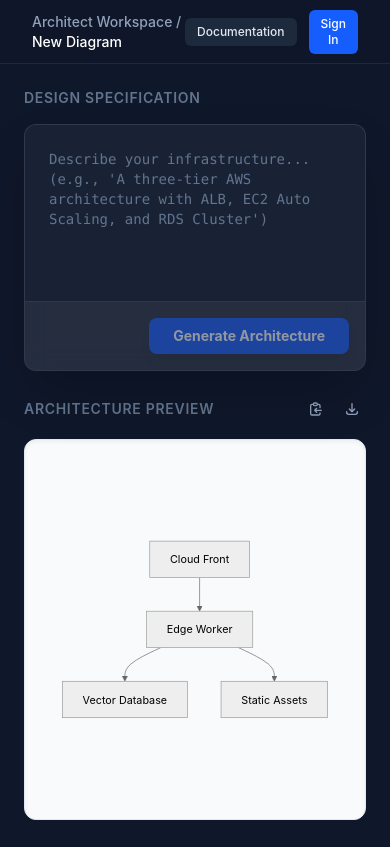
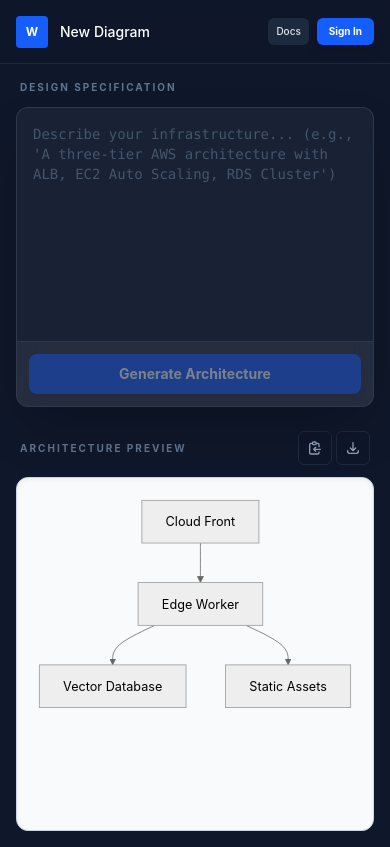
Before and after one commit to bantu-the-bot/way2go.cloud, a React (Vite) app: page / in a window 390 px wide. Built offline with nearby package versions, Linux system fonts and the light colour scheme.

Commit message:
fix: implement responsive layout and dynamic viewport sizing for mobile devices

```diff
--- a/src/App.tsx
+++ b/src/App.tsx
@@ -114,9 +114,9 @@
   }, [])
 
   return (
-    <div className="flex h-screen bg-[#0f172a] text-slate-200">
-      {/* Sidebar */}
-      <aside className="w-64 border-r border-slate-800 flex flex-col hidden md:flex">
+    <div className="flex flex-col md:flex-row min-h-screen-dvh bg-[#0f172a] text-slate-200 overflow-x-hidden">
+      {/* Sidebar - Desktop Only */}
+      <aside className="hidden md:flex w-64 border-r border-slate-800 flex-col flex-shrink-0">
         <div className="p-6 border-b border-slate-800">
           <div className="flex items-center gap-2">
             <div className="w-8 h-8 bg-blue-600 rounded flex items-center justify-center font-bold text-white">W</div>
@@ -145,34 +145,41 @@
         </div>
       </aside>
 
-      {/* Main Content */}
-      <main className="flex-1 flex flex-col min-w-0">
-        <header className="h-16 border-b border-slate-800 flex items-center justify-between px-8 bg-[#0f172a]/80 backdrop-blur-md sticky top-0 z-10">
-          <h2 className="text-sm font-medium text-slate-400">Architect Workspace / <span className="text-white">New Diagram</span></h2>
+      {/* Main Content Container */}
+      <main className="flex-1 flex flex-col min-w-0 h-full overflow-y-auto md:overflow-hidden">
+        <header className="min-h-[4rem] border-b border-slate-800 flex flex-wrap items-center justify-between px-4 md:px-8 bg-[#0f172a]/80 backdrop-blur-md sticky top-0 z-20 py-2 md:py-0 gap-4">
           <div className="flex items-center gap-3">
-            <button className="px-3 py-1.5 text-xs font-medium bg-slate-800 rounded-md hover:bg-slate-700 transition-colors">Documentation</button>
-            <button className="px-3 py-1.5 text-xs font-medium bg-blue-600 text-white rounded-md hover:bg-blue-500 transition-colors">Sign In</button>
+            {/* Mobile Logo */}
+            <div className="md:hidden w-8 h-8 bg-blue-600 rounded flex items-center justify-center font-bold text-white text-xs">W</div>
+            <h2 className="text-sm font-medium text-slate-400 whitespace-nowrap">
+              <span className="hidden sm:inline text-slate-500">Architect Workspace / </span>
+              <span className="text-white">New Diagram</span>
+            </h2>
+          </div>
+          <div className="flex items-center gap-2 md:gap-3">
+            <button className="px-2 md:px-3 py-1.5 text-[10px] md:text-xs font-medium bg-slate-800 rounded-md hover:bg-slate-700 transition-colors">Docs</button>
+            <button className="px-3 md:px-4 py-1.5 text-[10px] md:text-xs font-bold bg-blue-600 text-white rounded-md hover:bg-blue-500 transition-colors shadow-lg">Sign In</button>
           </div>
         </header>
 
-        <div className="flex-1 flex flex-col lg:flex-row p-6 gap-6 overflow-hidden">
+        <div className="flex-1 flex flex-col lg:flex-row p-4 md:p-6 gap-6 overflow-y-auto lg:overflow-hidden">
           {/* Editor Area */}
-          <section className="flex-1 flex flex-col gap-4">
-            <div className="flex items-center justify-between">
-              <h3 className="text-sm font-semibold uppercase tracking-wider text-slate-500">Design Specification</h3>
+          <section className="flex-1 flex flex-col gap-3 md:gap-4 flex-shrink-0 lg:flex-shrink">
+            <div className="flex items-center justify-between px-1">
+              <h3 className="text-[10px] md:text-xs font-bold uppercase tracking-[0.2em] text-slate-500">Design Specification</h3>
             </div>
-            <div className="flex-1 glass rounded-xl overflow-hidden flex flex-col shadow-2xl">
+            <div className="flex-1 lg:h-full glass rounded-xl overflow-hidden flex flex-col shadow-2xl min-h-[300px]">
               <textarea
-                className="flex-1 w-full bg-transparent p-6 text-slate-200 placeholder-slate-500 font-mono text-sm focus:outline-none resize-none"
-                placeholder="Describe your infrastructure... (e.g., 'A three-tier AWS architecture with ALB, EC2 Auto Scaling, and RDS Cluster')"
+                className="flex-1 w-full bg-transparent p-4 md:p-6 text-slate-200 placeholder-slate-600 font-mono text-sm focus:outline-none resize-none"
+                placeholder="Describe your infrastructure... (e.g., 'A three-tier AWS architecture with ALB, EC2 Auto Scaling, RDS Cluster')"
                 value={input}
                 onChange={(e) => setInput(e.target.value)}
               />
-              <div className="p-4 border-t border-white/5 bg-white/5 flex justify-end">
+              <div className="p-3 md:p-4 border-t border-white/5 bg-white/5 flex justify-end">
                 <button
                   onClick={handleGenerate}
                   disabled={isLoading || !input.trim()}
-                  className="px-6 py-2 bg-blue-600 hover:bg-blue-500 disabled:opacity-50 disabled:cursor-not-allowed text-white text-sm font-bold rounded-lg transition-all shadow-lg flex items-center gap-2"
+                  className="w-full md:w-auto px-6 py-2.5 bg-blue-600 hover:bg-blue-500 disabled:opacity-40 disabled:cursor-not-allowed text-white text-sm font-bold rounded-lg transition-all shadow-lg flex items-center justify-center gap-2 active:scale-95"
                 >
                   {isLoading ? (
                     <div className="w-4 h-4 border-2 border-white/30 border-t-white rounded-full animate-spin" />
@@ -184,27 +191,27 @@
           </section>
 
           {/* Preview Area */}
-          <section className="flex-[1.5] flex flex-col gap-4">
-            <div className="flex items-center justify-between">
-              <h3 className="text-sm font-semibold uppercase tracking-wider text-slate-500">Architecture Preview</h3>
-              <div className="flex gap-2">
+          <section className="flex-[1.5] flex flex-col gap-3 md:gap-4 min-h-[400px] lg:h-full">
+            <div className="flex items-center justify-between px-1">
+              <h3 className="text-[10px] md:text-xs font-bold uppercase tracking-[0.2em] text-slate-500">Architecture Preview</h3>
+              <div className="flex gap-1 md:gap-2">
                 <button
                   onClick={copyToClipboard}
-                  className="p-1.5 hover:bg-slate-800 rounded transition-colors text-slate-400 hover:text-white"
+                  className="p-2 hover:bg-slate-800 rounded-md transition-colors text-slate-400 hover:text-white bg-slate-900/50 border border-slate-800"
                   title="Copy Mermaid Code"
                 >
                   <svg className="w-4 h-4" fill="none" stroke="currentColor" viewBox="0 0 24 24"><path strokeLinecap="round" strokeLinejoin="round" strokeWidth="2" d="M8 5H6a2 2 0 00-2 2v12a2 2 0 002 2h10a2 2 0 002-2v-1M8 5a2 2 0 002 2h2a2 2 0 002-2M8 5a2 2 0 012-2h2a2 2 0 012 2m0 0h2a2 2 0 012 2v3m2 4H10m0 0l3-3m-3 3l3 3"></path></svg>
                 </button>
                 <button
                   onClick={exportSVG}
-                  className="p-1.5 hover:bg-slate-800 rounded transition-colors text-slate-400 hover:text-white"
+                  className="p-2 hover:bg-slate-800 rounded-md transition-colors text-slate-400 hover:text-white bg-slate-900/50 border border-slate-800"
                   title="Export SVG"
                 >
                   <svg className="w-4 h-4" fill="none" stroke="currentColor" viewBox="0 0 24 24"><path strokeLinecap="round" strokeLinejoin="round" strokeWidth="2" d="M4 16v1a3 3 0 003 3h10a3 3 0 003-3v-1m-4-4l-4 4m0 0l-4-4m4 4V4"></path></svg>
                 </button>
               </div>
             </div>
-            <div className="flex-1 bg-[#f8fafc] rounded-xl border border-slate-200 overflow-auto flex items-center justify-center p-8 shadow-inner flex-center">
+            <div className="flex-1 bg-[#f8fafc] rounded-xl border border-slate-300 overflow-auto flex items-start justify-center p-4 md:p-8 shadow-inner mermaid-container">
               <Mermaid chart={chart} />
             </div>
           </section>
--- a/src/index.css
+++ b/src/index.css
@@ -33,10 +33,18 @@
   border: 1px solid rgba(255, 255, 255, 0.1);
 }
 
-/* Scrollbar styling */
-::-webkit-scrollbar {
-  width: 6px;
-  height: 6px;
+/* Mermaid SVG Responsiveness */
+.mermaid-container svg {
+  max-width: 100% !important;
+  height: auto !important;
+  display: block;
+  margin: 0 auto;
+}
+
+/* Dynamic viewport height for mobile browsers */
+.min-h-screen-dvh {
+  min-height: 100vh;
+  min-height: 100dvh;
 }
 
 ::-webkit-scrollbar-track {
```
